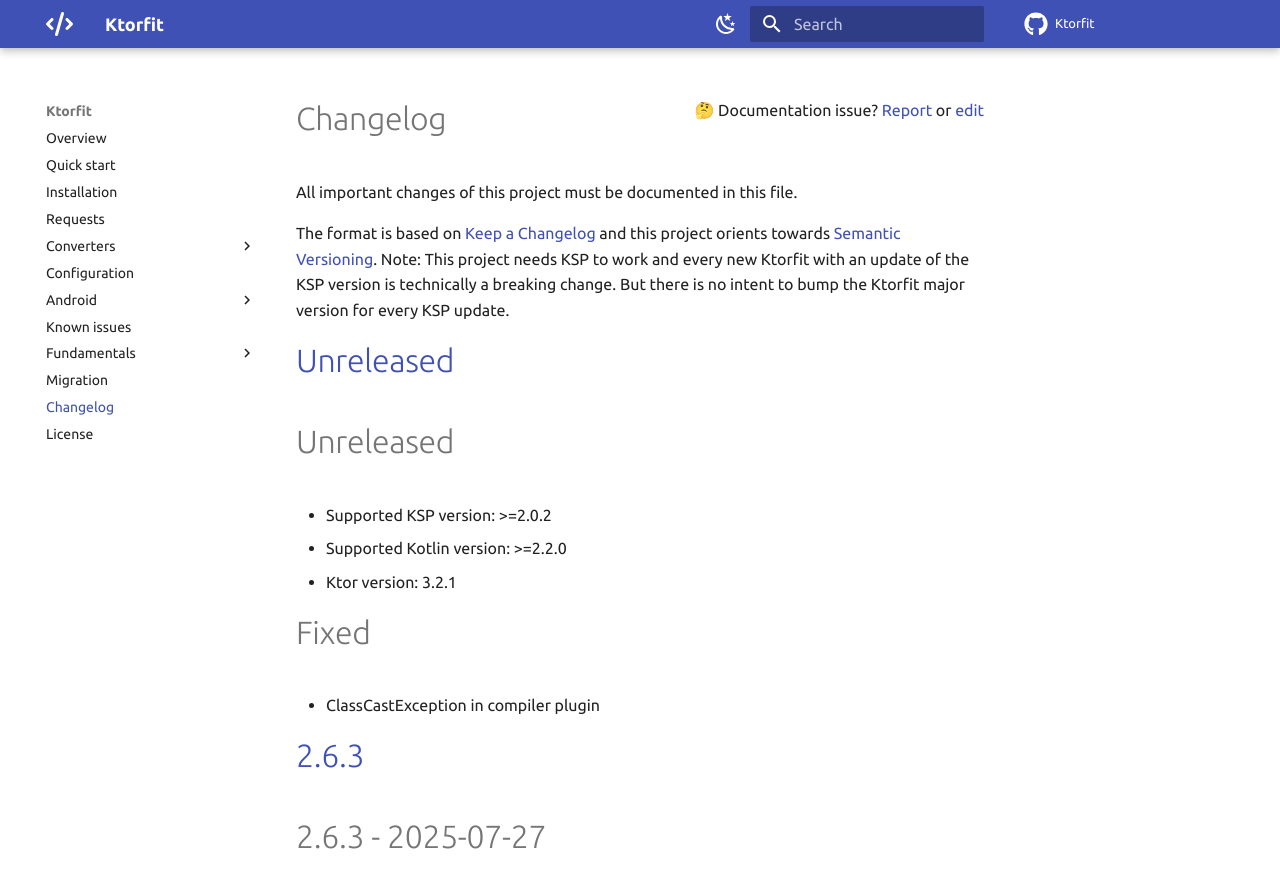
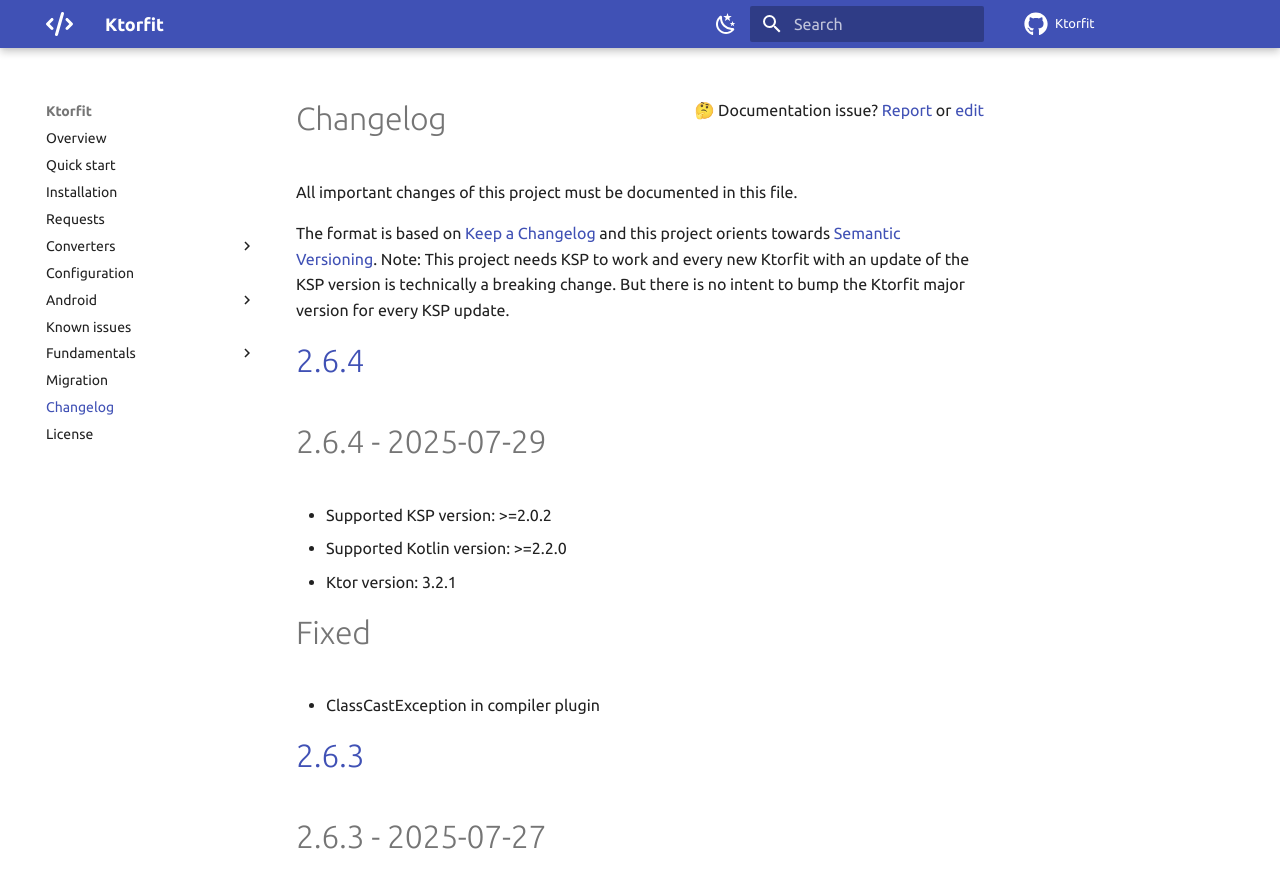
Before and after one commit to Foso/Ktorfit, an MkDocs documentation site: the page built from docs/CHANGELOG.md, in a window 1280 px wide and 900 px high. Shown: the top 888 px of the window. Built offline with MkDocs 1.6.1 and Material for MkDocs 9.7.7, drawn with Linux system fonts in a browser that asks for light colours; comment, search, counter and statistics services are not loaded.

Commit message:
Release 2.6.4

```diff
--- a/docs/CHANGELOG.md
+++ b/docs/CHANGELOG.md
@@ -7,9 +7,9 @@
 Note: This project needs KSP to work and every new Ktorfit with an update of the KSP version is technically a breaking change.
 But there is no intent to bump the Ktorfit major version for every KSP update.
 
-# [Unreleased]()
+# [2.6.4]()
 
-Unreleased
+2.6.4 - 2025-07-29
 ========================================
 * Supported KSP version: >=2.0.2
 * Supported Kotlin version: >=2.2.0
--- a/mkdocs.yml
+++ b/mkdocs.yml
@@ -13,7 +13,7 @@
   site:
     images: '../../images'
   ktorfit:
-    release: "2.6.3"
+    release: "2.6.4"
   ktor:
     release: "3.1.2"
   social:
```
Also changed, not shown: 2 other files.
